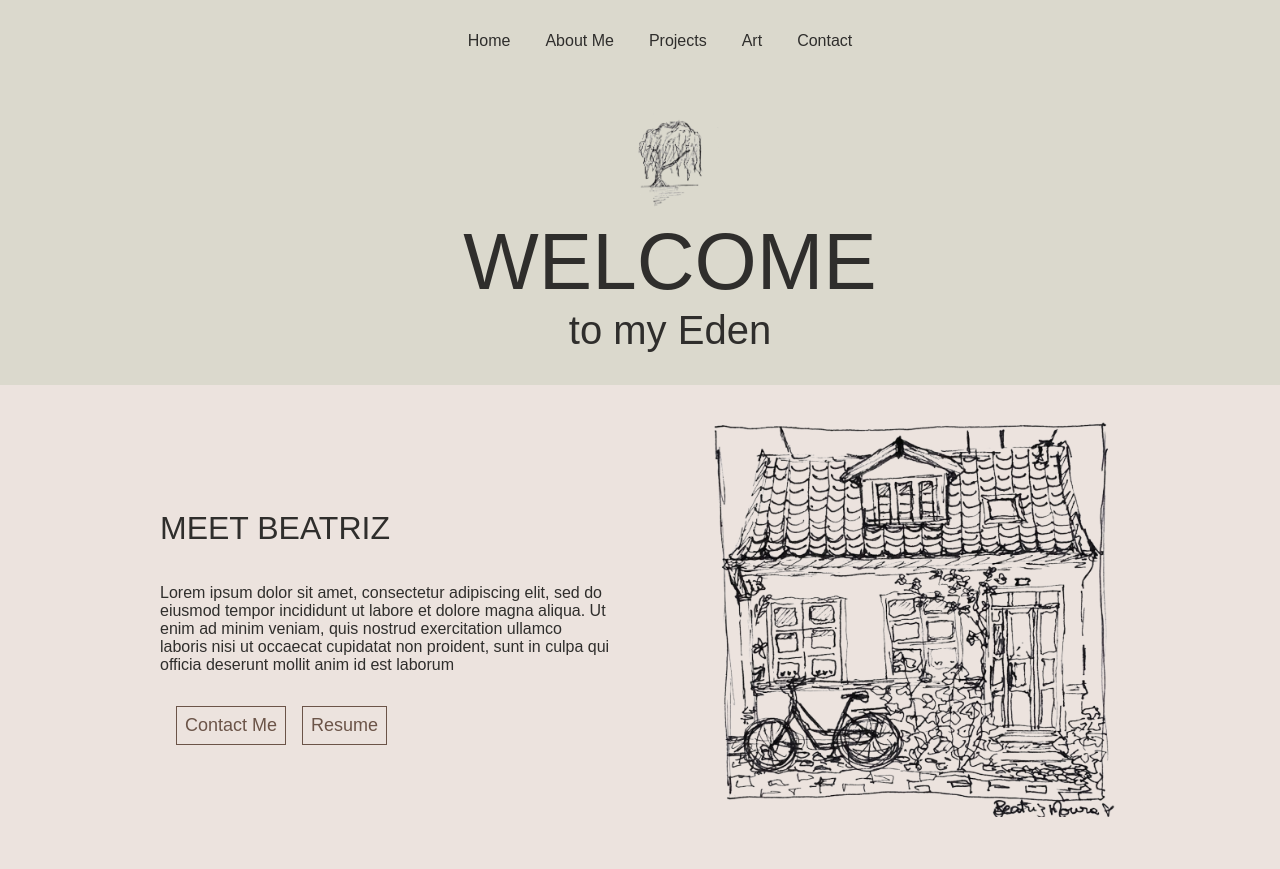
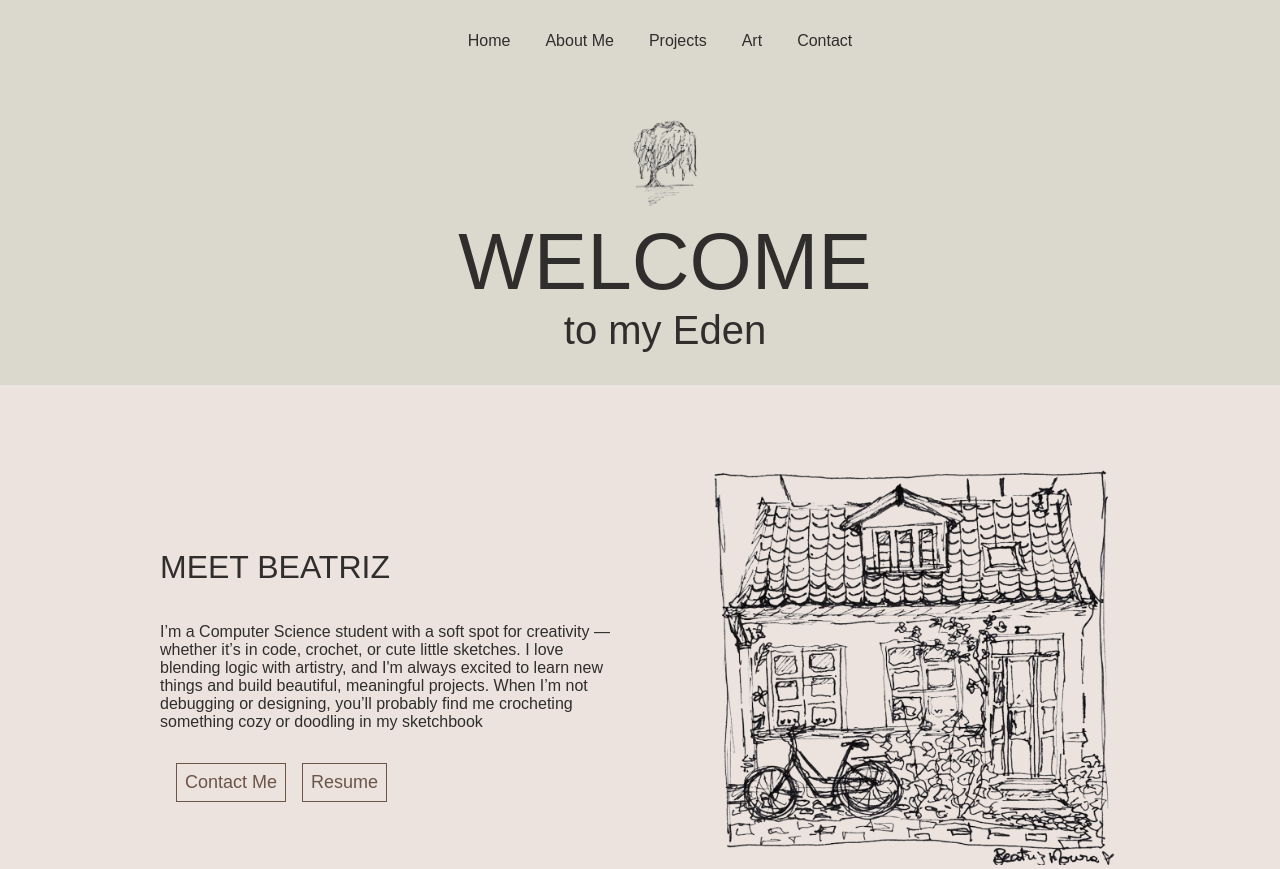
Before and after one commit to gonmbea/eden, a React (Create React App) app: page / in a window 1280 px wide. Shown: the top 869 px of the page. Built offline with nearby package versions, Linux system fonts and the light colour scheme; a web font is replaced by a local one.

Commit message:
feat: Anchor link from about me to designed section

```diff
--- a/package.json
+++ b/package.json
@@ -7,9 +7,14 @@
     "@testing-library/jest-dom": "^6.6.3",
     "@testing-library/react": "^16.2.0",
     "@testing-library/user-event": "^13.5.0",
+    "i18next": "^24.2.3",
+    "i18next-browser-languagedetector": "^8.0.4",
+    "i18next-http-backend": "^3.0.2",
     "react": "^19.0.0",
     "react-dom": "^19.0.0",
+    "react-i18next": "^15.4.1",
     "react-router-dom": "^7.3.0",
+    "react-router-hash-link": "^2.4.3",
     "react-scripts": "5.0.1",
     "web-vitals": "^2.1.4"
   },
--- a/src/App.js
+++ b/src/App.js
@@ -20,7 +20,7 @@ function Home() {
             <div className="Contact">
                 <Contact />
             </div>
-            <div className="AboutMe">
+            <div id="aboutMe" className="AboutMe">
                 <AboutMe />
             </div>
         </>
--- a/src/Components/Hero.js
+++ b/src/Components/Hero.js
@@ -1,12 +1,12 @@
 import React from 'react';
 import '../Scss/_hero.scss';
 import edenLogo from '../Assets/edenLogo.png';
-// import { useTranslation } from "react-i18next";
+import { useTranslation } from "react-i18next";
 
 
 
 function Hero() {
-  // const { t } = useTranslation();
+  const { t } = useTranslation("Hero");
 
   return(
   <div className='hero-container'>
@@ -15,8 +15,8 @@ function Hero() {
         <img src={edenLogo}/>
     </div>
     <div className='hero-container-text'>
-        <h1>WELCOME</h1>
-        <h3>to my Eden</h3>
+        <h1>{t("title")}</h1>
+        <h3>{t("subtitle")}</h3>
     </div>
 
   </div>
--- a/src/Components/NavBar.js
+++ b/src/Components/NavBar.js
@@ -1,10 +1,20 @@
 import React from "react";
 import { Link } from "react-router-dom";
 import '../Scss/_navBar.scss';
+import { useTranslation } from "react-i18next";
+import { HashLink as AnchorLink } from 'react-router-hash-link';
 
 
 
 function NavBar() {
+    const { t } = useTranslation("NavBar");
+
+
+    // const toggleLanguage = () => {
+    //     const newLang = i18n.language === "en" ? "pr" : "en";
+    //     i18n.changeLanguage(newLang);
+    // };
+
     return (
         <div className="navbar">
             {/* <div className="navbar-logo">
@@ -18,23 +28,23 @@ function NavBar() {
                         </Link>
                     </li>
                     <li>
-                        <Link className="link" to="/AboutMe">
-                            About Me
-                        </Link>
+                        <AnchorLink className="link" to="/#aboutMe">
+                            {t("aboutMe")}
+                        </AnchorLink>
                     </li>
                     <li>
                         <Link className="link" to="/Projects">
-                            Projects
+                            {t("projects")}
                         </Link>
                     </li>
                     <li>
                         <Link className="link" to="/Art">
-                            Art
+                            {t("art")}
                         </Link>
                     </li>
                     <li>
                         <Link className="link" to="/Contact">
-                            Contact
+                            {t("contact")}
                         </Link>
                     </li>
                 </ul>
--- a/src/Pages/AboutMe.js
+++ b/src/Pages/AboutMe.js
@@ -2,16 +2,18 @@ import React from 'react';
 import '../Scss/_aboutMe.scss';
 import house from '../Assets/house.png';
 import resume from '../Assets/Resume2025.pdf'
+import { useTranslation } from "react-i18next";
 
 
 
 function AboutMe() {
+    const { t } = useTranslation("AboutMe");
+
     return(
         <div className='about-container'>
             <div className='about-right'>
-                <h1 className='about-text-heading'>MEET BEATRIZ</h1>
-                <p>Lorem ipsum dolor sit amet, consectetur adipiscing elit, sed do eiusmod tempor incididunt ut labore et dolore magna aliqua. Ut enim ad minim veniam, quis nostrud exercitation ullamco laboris nisi ut
-                occaecat cupidatat non proident, sunt in culpa qui officia deserunt mollit anim id est laborum</p>
+                <h1 className='about-text-heading'>{t("title")}</h1>
+                <p>{t("paragraph")}</p>
                 <div className='about-right-buttons'>
                     <button className='contact-button'>Contact Me</button>
 
--- a/src/Scss/_aboutMe.scss
+++ b/src/Scss/_aboutMe.scss
@@ -9,7 +9,8 @@ body{
 
     &-container{
         width: 75%;
-        margin: $hero-vertical-margin auto;
+        margin: 0 auto;
+        padding-top: $navbar-height;
         display: flex;
         justify-content: space-between;
 
--- a/src/Scss/_app.scss
+++ b/src/Scss/_app.scss
@@ -1,7 +1,6 @@
 @import "./variables";
 html{
     margin: 0;
-    padding: 0;
     overflow-x: hidden;
 
     body{
--- a/src/Scss/_hero.scss
+++ b/src/Scss/_hero.scss
@@ -8,7 +8,7 @@
     align-items: center;
     background-color: $cool-background;
     min-width: 100%;
-    padding-left: 30px;
+    padding-left: 25px;
 
 
     &-logo{
--- /dev/null
+++ b/src/i18n.js
@@ -0,0 +1,17 @@
+import i18n from "i18next";
+import { initReactI18next } from "react-i18next";
+
+import enJSON from './locale/en.json';
+import prJSON from './locale/pr.json';
+
+i18n.use(initReactI18next).init({
+    resources: {
+        en: { ...enJSON },
+        pr: { ...prJSON }
+    },
+    lng: "en",
+    fallbackLng: "en",
+
+})
+
+// export default i18n;
--- a/src/index.js
+++ b/src/index.js
@@ -3,6 +3,7 @@ import ReactDOM from 'react-dom/client';
 import './index.css';
 import App from './App';
 import reportWebVitals from './reportWebVitals';
+import './i18n';
 
 const root = ReactDOM.createRoot(document.getElementById('root'));
 root.render(
--- /dev/null
+++ b/src/locale/en.json
@@ -0,0 +1,22 @@
+{
+    "NavBar":{
+        "aboutMe":"About Me",
+        "projects": "Projects",
+        "art":"Art",
+        "contact": "Contact"
+
+    },
+    "Hero":{
+        "title": "WELCOME",
+        "subtitle":"to my Eden"
+
+    },
+    "AboutMe":{
+        "title": "MEET BEATRIZ",
+        "paragraph":"I’m a Computer Science student with a soft spot for creativity — whether it’s in code, crochet, or cute little sketches. I love blending logic with artistry, and I'm always excited to learn new things and build beautiful, meaningful projects. When I’m not debugging or designing, you’ll probably find me crocheting something cozy or doodling in my sketchbook"
+
+    },
+    "Creations":{
+        "title": "MY CREATIONS"
+    }
+}
--- /dev/null
+++ b/src/locale/pr.json
@@ -0,0 +1,22 @@
+{
+    "NavBar":{
+        "aboutMe":"Sobre Mim",
+        "projects": "Projetos",
+        "art":"Arte",
+        "contact": "Contato"
+
+    },
+    "Hero":{
+        "title": "SEJA BEM-VINDO",
+        "subtitle":"ao meu Éden"
+
+    },
+    "AboutMe":{
+        "title": "SOU BEATRIZ",
+        "paragraph":"I’m a Computer Science student with a soft spot for creativity — whether it’s in code, crochet, or cute little sketches. I love blending logic with artistry, and I'm always excited to learn new things and build beautiful, meaningful projects. When I’m not debugging or designing, you’ll probably find me crocheting something cozy or doodling in my sketchbook"
+
+    },
+    "Creations":{
+        "title": "MINHAS CRIACOES"
+    }
+}
```
Also changed, not shown: 1 other file (tests, documents, lock files or other folders).
